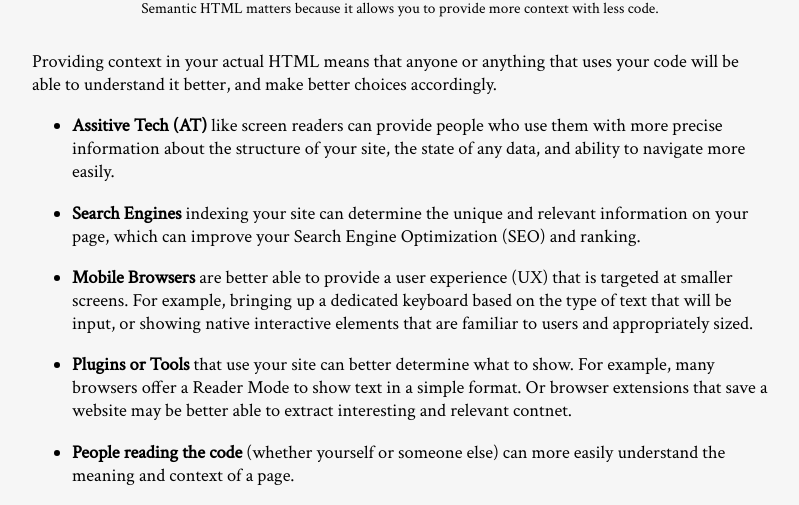
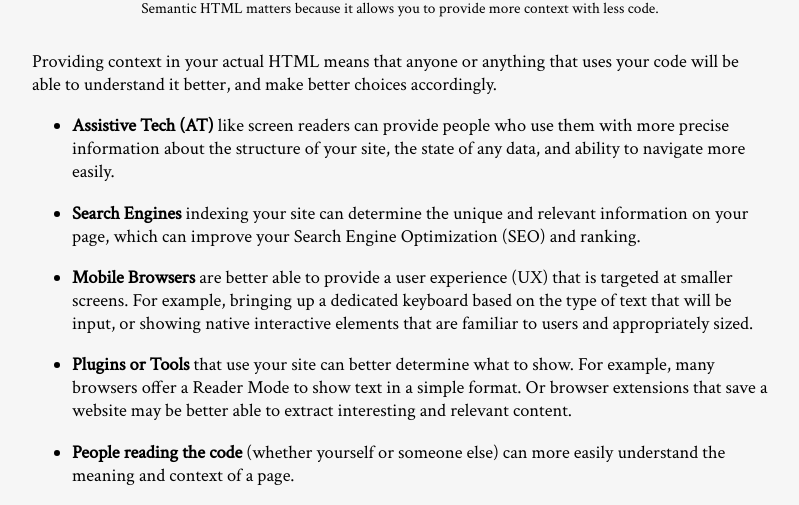
Before and after one commit to mchat/mchat.github.io, a Jekyll site: the page built from _posts/2019-09-15-semantic-html.md, in a window 1280 px wide and 1400 px high, scrolled down 6438 px. Shown: the part 146-651 px from the top of the window, without its empty margins (0-799 px from the left). Built offline with Jekyll 4.4.1, drawn with Linux system fonts in a browser that asks for light colours; nearby versions of some CDN libraries; some of the changed text lies outside the part shown.

Commit message:
spell check

````diff
--- a/_posts/2019-09-15-semantic-html.md
+++ b/_posts/2019-09-15-semantic-html.md
@@ -126,13 +126,13 @@ We could always write all of that code ourselves... but someone already has. In
 
 Providing context in your actual HTML means that anyone or anything that uses your code will be able to understand it better, and make better choices accordingly.
 
-- **Assitive Tech (AT)** like screen readers can provide people who use them with more precise information about the structure of your site, the state of any data, and ability to navigate more easily.
+- **Assistive Tech (AT)** like screen readers can provide people who use them with more precise information about the structure of your site, the state of any data, and ability to navigate more easily.
 
 - **Search Engines** indexing your site can determine the unique and relevant information on your page, which can improve your Search Engine Optimization (SEO) and ranking.
 
 - **Mobile Browsers** are better able to provide a user experience (UX) that is targeted at smaller screens. For example, bringing up a dedicated keyboard based on the type of text that will be input, or showing native interactive elements that are familiar to users and appropriately sized.
 
-- **Plugins or Tools** that use your site can better determine what to show. For example, many browsers offer a Reader Mode to show text in a simple format. Or browser extensions that save a website may be better able to extract interesting and relevant contnet.
+- **Plugins or Tools** that use your site can better determine what to show. For example, many browsers offer a Reader Mode to show text in a simple format. Or browser extensions that save a website may be better able to extract interesting and relevant content.
 
 - **People reading the code** (whether yourself or someone else) can more easily understand the meaning and context of a page.
 
@@ -1049,7 +1049,7 @@ This obviously does not work without JavaScript enabled. And neither would fancy
 ```html
 <figure>
   <figcaption>How to say hello in JavaScript.</figcaption>
-  <!-- Code snipppet here -->
+  <!-- Code snippet here -->
 </figure>
 ```
 
@@ -1249,7 +1249,7 @@ May improve SEO, or trigger browser-supported tools.
 
 (Hint: check out the [&lt;figure&gt; + &lt;figcaption&gt; sample app source code](https://glitch.com/embed/#!/embed/semantic-html-examples?path=public/media/semantic.html&previewSize=0) to see these in action!)
 
-- [&lt;pre&gt;](https://developer.mozilla.org/en-US/docs/Web/HTML/Element/pre): preformatted text, displayed in monospace font with white-space preserved
+- [&lt;pre&gt;](https://developer.mozilla.org/en-US/docs/Web/HTML/Element/pre): pre-formatted text, displayed in monospace font with white-space preserved
 - [&lt;code&gt;](https://developer.mozilla.org/en-US/docs/Web/HTML/Element/code): text representing computer code, displayed in monospace font
 - [&lt;samp&gt;](https://developer.mozilla.org/en-US/docs/Web/HTML/Element/samp): text representing sample output from a computer program, commonly displayed in monospace font
 - [&lt;kbd&gt;](https://developer.mozilla.org/en-US/docs/Web/HTML/Element/kbd): text representing user input on a keyboard / other device, commonly displayed in monospace font
````
Also changed, not shown: other parts of _posts/2019-09-15-semantic-html.md (+3 -3 lines), blog/semantic-html/SemanticHTML.067.png.
